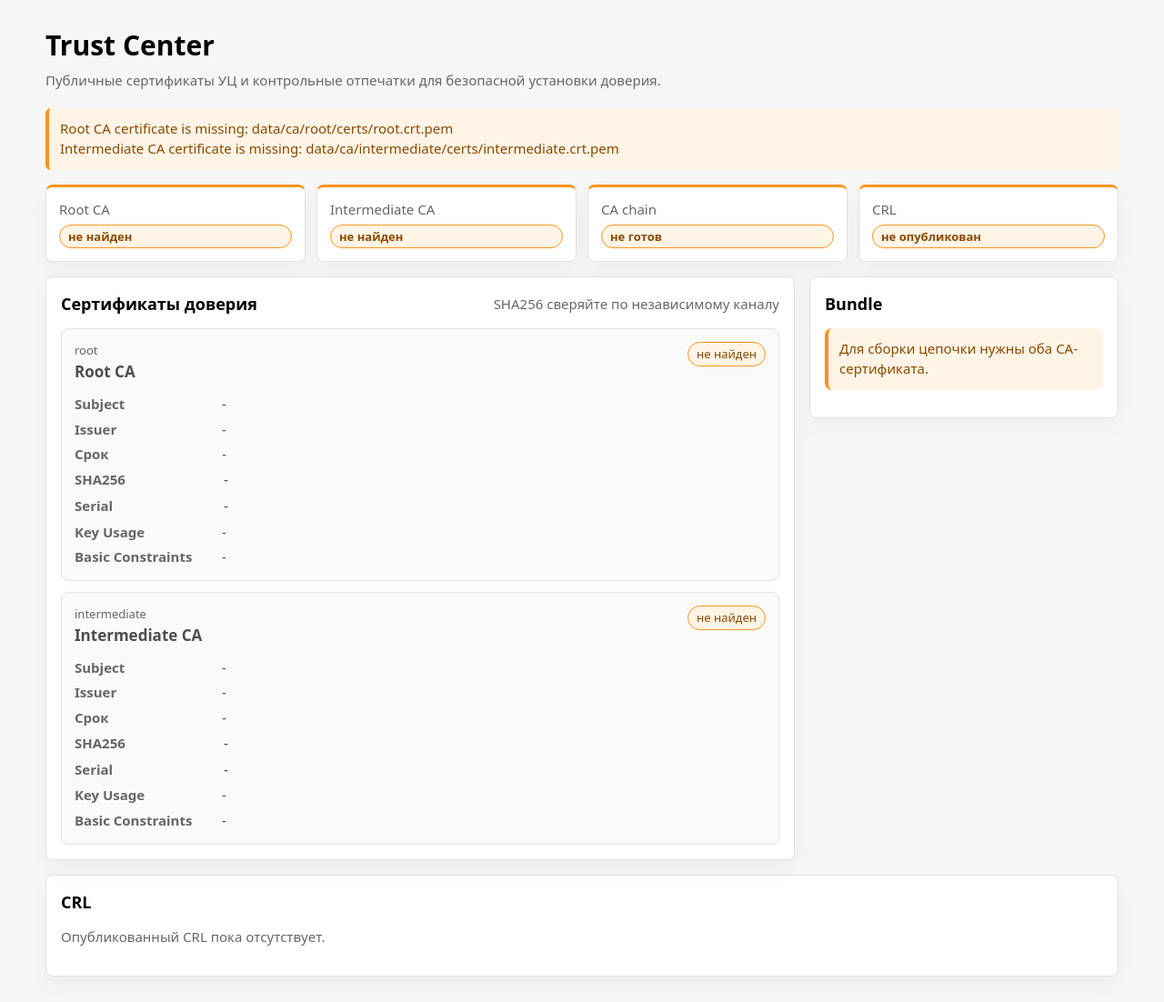
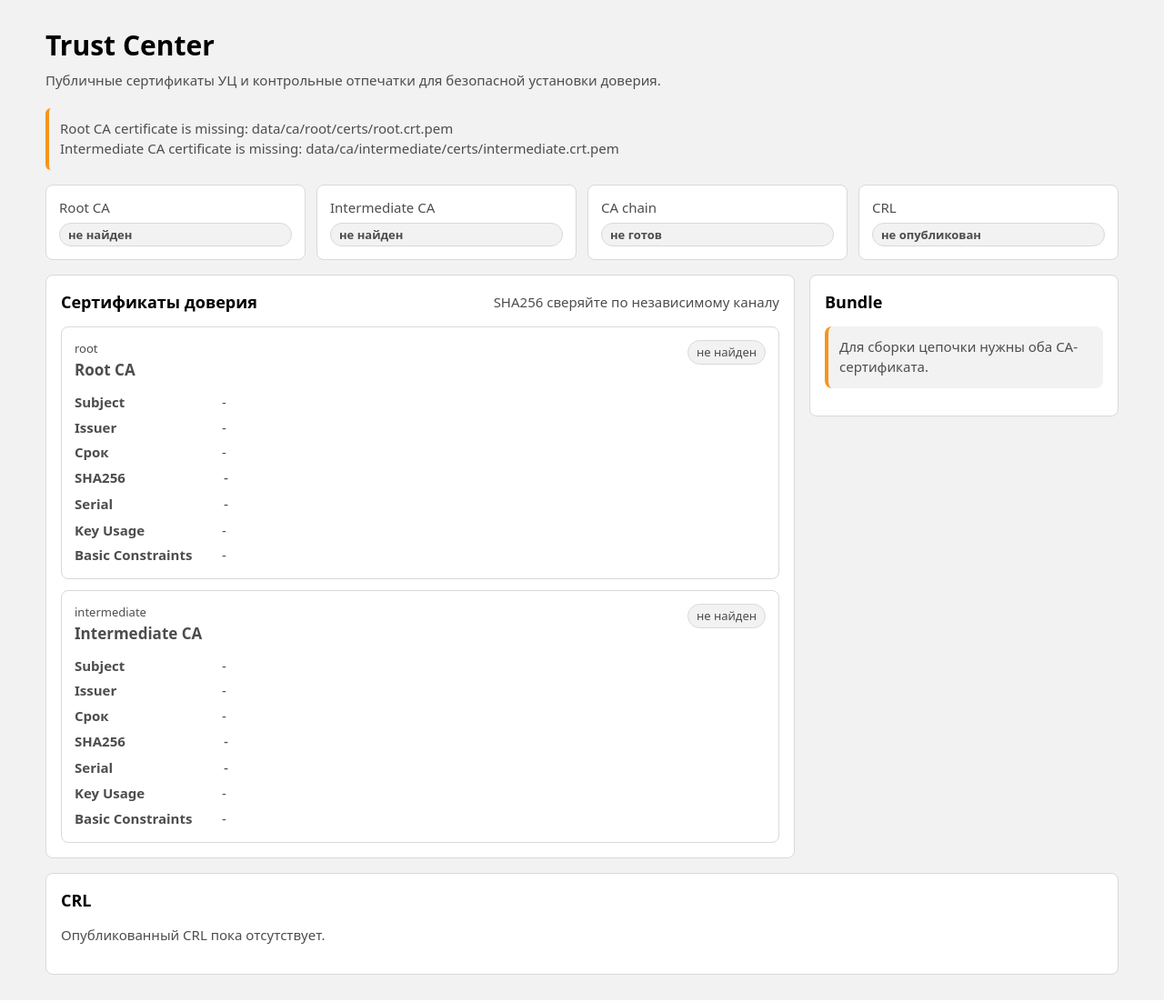
Before and after one commit to Tap4anskiy/pkica, a FastAPI app: page /trust in a window 1280 px wide. Shown: the whole page at 91% size. Run offline with FastAPI, Linux system fonts and the light colour scheme.

Commit message:
Simplify web color palette

```diff
--- a/pkica/web/static/style.css
+++ b/pkica/web/static/style.css
@@ -1,12 +1,12 @@
 body {
   margin: 0;
-  background: #F6F6F6;
+  background: #F2F2F2;
   color: #4D4D4D;
   font: 15px/1.45 system-ui, -apple-system, Segoe UI, sans-serif;
 }
 
 a {
-  color: #D86F00;
+  color: #F7941D;
 }
 
 .topbar {
@@ -76,7 +75,7 @@ h2 {
 
 .page-head p {
   margin: 6px 0 0;
-  color: #666666;
+  color: #4D4D4D;
 }
 
 .head-actions {
@@ -160,11 +156,10 @@ button:hover {
 
 .panel {
   background: #FFFFFF;
-  border: 1px solid #E2E2E2;
+  border: 1px solid #D9D9D9;
   border-radius: 8px;
   padding: 16px;
   margin-bottom: 16px;
-  box-shadow: 0 10px 24px rgb(0 0 0 / 4%);
 }
 
 .login-shell {
@@ -256,12 +251,12 @@ button:hover {
 }
 
 .mini-list a {
-  color: #D86F00;
+  color: #F7941D;
   text-decoration: none;
 }
 
 .muted {
-  color: #666666;
+  color: #4D4D4D;
 }
 
 .chain-list {
@@ -270,9 +265,9 @@ button:hover {
 }
 
 .chain-item {
-  border: 1px solid #E2E2E2;
+  border: 1px solid #D9D9D9;
   border-radius: 8px;
-  background: #FAFAFA;
+  background: #FFFFFF;
   padding: 14px;
 }
 
@@ -285,7 +280,7 @@ button:hover {
 
 .chain-role {
   display: block;
-  color: #666666;
+  color: #4D4D4D;
   font-size: 13px;
 }
 
@@ -306,7 +301,7 @@ button:hover {
 }
 
 .chain-details dt {
-  color: #666666;
+  color: #4D4D4D;
   font-weight: 700;
   white-space: nowrap;
 }
@@ -334,9 +329,9 @@ button:hover {
 }
 
 .badge.bad {
-  background: #FFF4E6;
-  color: #8A4A00;
-  border-color: #F7941D;
+  background: #F2F2F2;
+  color: #4D4D4D;
+  border-color: #D9D9D9;
 }
 
 .status-pill {
@@ -426,16 +421,14 @@ button:hover {
 
 .summary-item {
   background: #FFFFFF;
-  border: 1px solid #E2E2E2;
-  border-top: 3px solid #F7941D;
+  border: 1px solid #D9D9D9;
   border-radius: 8px;
   padding: 14px;
-  box-shadow: 0 10px 24px rgb(0 0 0 / 4%);
 }
 
 .summary-item span {
   display: block;
-  color: #666666;
+  color: #4D4D4D;
 }
 
 .summary-item strong {
@@ -493,15 +486,15 @@ button:hover {
 }
 
 .state-note.bad {
-  background: #FFF4E6;
-  color: #8A4A00;
+  background: #F2F2F2;
+  color: #4D4D4D;
   border-left: 4px solid #F7941D;
 }
 
 .danger-zone {
   border: 1px solid #F7941D;
   border-radius: 8px;
-  background: #FFF4E6;
+  background: #F2F2F2;
   padding: 14px;
 }
 
@@ -813,14 +805,14 @@ button {
 }
 
 .error {
-  background: #FFF4E6;
-  color: #8A4A00;
+  background: #F2F2F2;
+  color: #4D4D4D;
   border-left: 4px solid #F7941D;
 }
 
 .warning {
-  background: #FFF4E6;
-  color: #8A4A00;
+  background: #F2F2F2;
+  color: #4D4D4D;
   border-left: 4px solid #F7941D;
 }
 
```
Also changed, not shown: other parts of pkica/web/static/style.css (+24 -29 lines).
